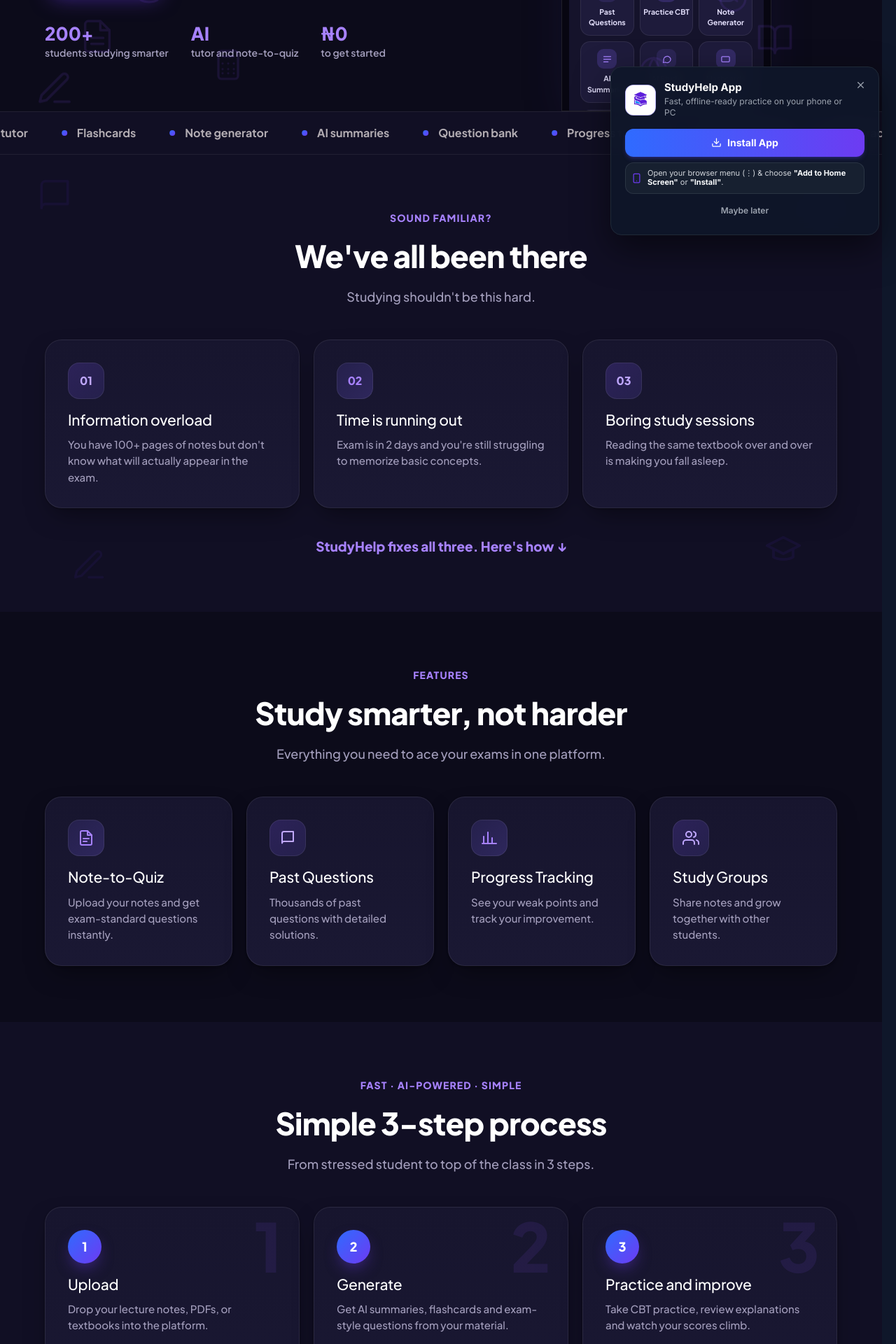
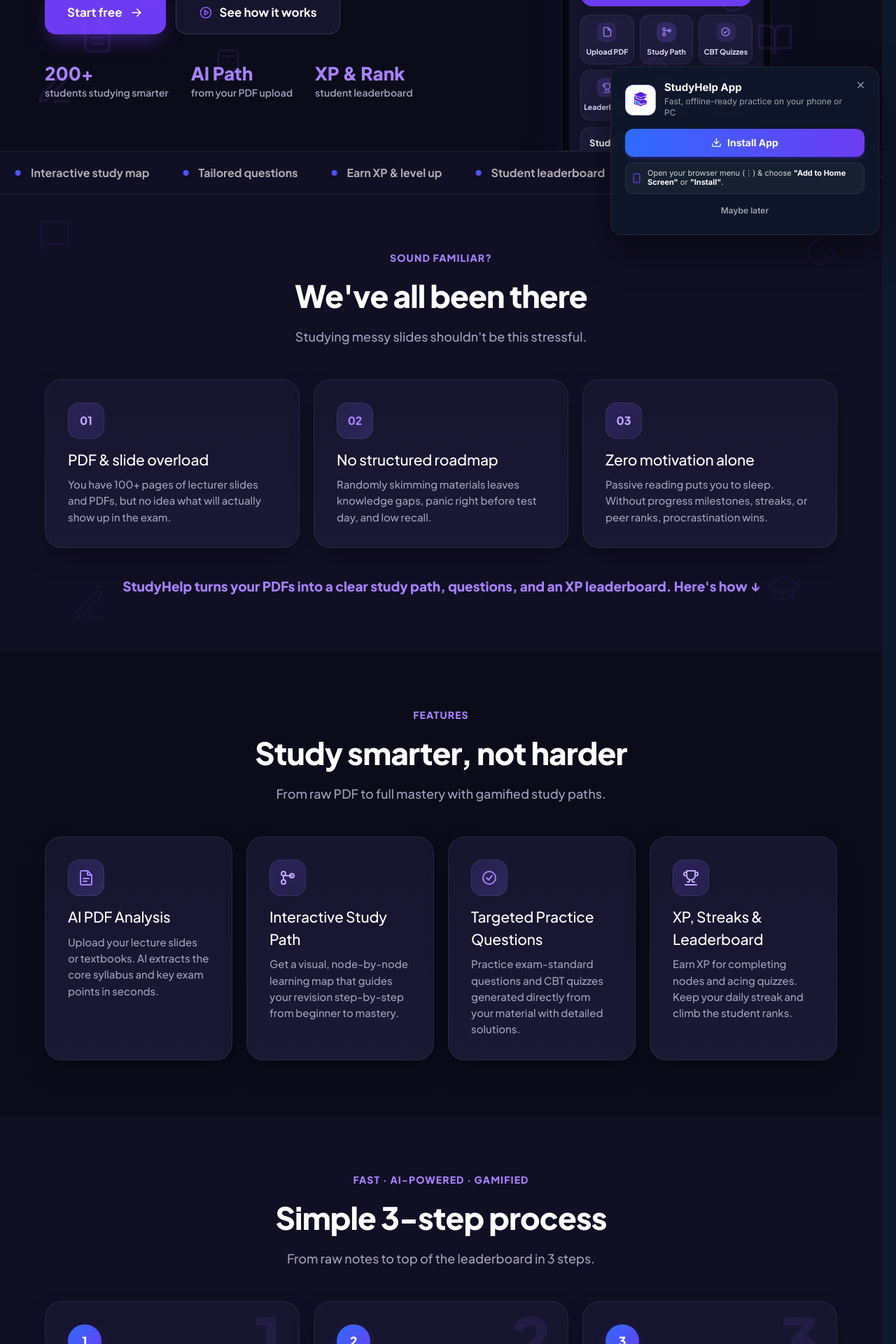
Before and after one commit to Viktor-Kode/studyhubv2, a Next.js app: page / in a window 1280 px wide. Shown: the part 440-2360 px from the top of the page at 70% size. Built offline with nearby package versions, Linux system fonts and the light colour scheme; no server answers.

Commit message:
feat(landing): update copy to highlight PDF analysis, AI study paths, and XP leaderboard

```diff
--- a/app/page.tsx
+++ b/app/page.tsx
@@ -107,7 +107,7 @@ export default function Home() {
                 priceCurrency: 'NGN',
               },
               description:
-                'AI-powered CBT practice platform for Nigerian university students. Turn lecturer notes into practice questions for JAMB, WAEC, NECO, and Post-UTME.',
+                'AI-powered study platform for Nigerian university students. Upload lecture PDFs to generate interactive study paths, practice questions, and earn XP on the leaderboard.',
               url: 'https://www.studyhelp.site',
             },
             {
@@ -116,7 +116,7 @@ export default function Home() {
               name: 'StudyHelp',
               url: 'https://www.studyhelp.site',
               description:
-                'The #1 AI-powered study platform for Nigerian university students preparing for JAMB, WAEC, NECO, and Post-UTME examinations.',
+                'The #1 AI-powered study platform for Nigerian university students. Turn course PDFs into structured study paths, CBT questions, and competitive leaderboard rankings.',
               areaServed: {
                 '@type': 'Country',
                 name: 'Nigeria',
@@ -132,7 +132,7 @@ export default function Home() {
                   acceptedAnswer: {
                     '@type': 'Answer',
                     text:
-                      'StudyHelp is an AI-powered CBT practice platform built for Nigerian university students. It lets you turn your lecturer notes into practice questions for JAMB, WAEC, NECO, and Post-UTME exams.',
+                      'StudyHelp is an AI-powered study platform built for Nigerian students. Upload your lecture PDFs or notes, and StudyHelp analyzes them to map out a step-by-step study path, generate CBT practice questions, and reward you with XP as you compete on the student leaderboard.',
                   },
                 },
                 {
@@ -146,20 +146,20 @@ export default function Home() {
                 },
                 {
                   '@type': 'Question',
-                  name: 'Can StudyHelp generate JAMB past questions?',
+                  name: 'How does the PDF to study path work?',
                   acceptedAnswer: {
                     '@type': 'Answer',
                     text:
-                      'Yes. StudyHelp uses AI to generate CBT-style practice questions in the format of JAMB, WAEC, NECO, and Post-UTME exams. You can also upload your own notes and get custom questions instantly.',
+                      'Simply upload your course PDF, textbook, or lecturer slides. Our AI analyzes the material, breaks it into sequential learning nodes on an interactive map, and generates practice questions for each topic so you can test your knowledge and earn XP.',
                   },
                 },
                 {
                   '@type': 'Question',
-                  name: 'How do I prepare for WAEC using StudyHelp?',
+                  name: 'How do the XP and leaderboard work?',
                   acceptedAnswer: {
                     '@type': 'Answer',
                     text:
-                      'Sign up for free on StudyHelp, select WAEC as your exam type, choose your subjects, and start practicing. The AI study tutor explains every answer so you learn while you practice.',
+                      'Every time you complete a study node, take CBT quizzes, and maintain daily streaks, you earn XP. You can see your standing against university peers on the student leaderboard.',
                   },
                 },
               ],
@@ -467,7 +467,7 @@ export default function Home() {
               The tool behind every <span className="gt">first class</span>
             </h1>
             <p className="sub">
-              Upload your notes, practice past questions and track your progress, all in one place.
+              Upload your course PDF or notes. Our AI analyzes your material, maps out an interactive study path, generates tailored practice questions, and helps you earn XP to climb the student leaderboard.
             </p>
             <div className="acts">
               <Link className="btn hb1" href="/auth/signup">
@@ -490,12 +490,12 @@ export default function Home() {
                 <span>students studying smarter</span>
               </div>
               <div>
-                <b>AI</b>
-                <span>tutor and note-to-quiz</span>
+                <b>AI Path</b>
+                <span>from your PDF upload</span>
               </div>
               <div>
-                <b>₦0</b>
-                <span>to get started</span>
+                <b>XP & Rank</b>
+                <span>student leaderboard</span>
               </div>
             </div>
           </div>
@@ -505,16 +505,16 @@ export default function Home() {
             <div className="ps">
               <div className="pn" />
               <div className="pt">
-                <small>SCHOLAR</small>
+                <small>SCHOLAR · LEVEL 4</small>
                 <b>Hi, Viktor</b>
               </div>
               <div className="pk">
-                <small>Streak</small>
-                <b>12 Days</b>
+                <small>Daily Streak · Leaderboard</small>
+                <b>1,450 XP · Rank #3</b>
                 <div className="bar">
                   <i style={{ width: '75%' }} />
                 </div>
-                <small style={{ marginTop: '8px' }}>75% to next rank: Master</small>
+                <small style={{ marginTop: '8px' }}>50 XP to reach Rank #2</small>
               </div>
               <div className="pa">
                 <div>
@@ -524,7 +524,18 @@ export default function Home() {
                       <path d="M14 2v6h6" />
                     </svg>
                   </i>
-                  Past Questions
+                  Upload PDF
+                </div>
+                <div>
+                  <i>
+                    <svg viewBox="0 0 24 24">
+                      <circle cx="6" cy="18" r="3" />
+                      <circle cx="6" cy="6" r="3" />
+                      <circle cx="18" cy="9" r="3" />
+                      <path d="M6 9v6M9 9h9" />
+                    </svg>
+                  </i>
+                  Study Path
                 </div>
                 <div>
                   <i>
@@ -533,7 +544,17 @@ export default function Home() {
                       <path d="m8 12 3 3 5-6" />
                     </svg>
                   </i>
-                  Practice CBT
+                  CBT Quizzes
+                </div>
+                <div>
+                  <i>
+                    <svg viewBox="0 0 24 24">
+                      <path d="M6 9H4.5a2.5 2.5 0 0 1 0-5H6M18 9h1.5a2.5 2.5 0 0 0 0-5H18" />
+                      <path d="M4 22h16M10 14.66V17c0 .55-.45 1-1 1H7M14 14.66V17c0 .55.45 1 1 1h2" />
+                      <path d="M18 2H6v7a6 6 0 0 0 12 0V2z" />
+                    </svg>
+                  </i>
+                  Leaderboard
                 </div>
                 <div>
                   <i>
@@ -542,23 +563,7 @@ export default function Home() {
                       <path d="M16.5 3.5a2.1 2.1 0 0 1 3 3L7 19l-4 1 1-4z" />
                     </svg>
                   </i>
-                  Note Generator
-                </div>
-                <div>
-                  <i>
-                    <svg viewBox="0 0 24 24">
-                      <path d="M4 6h16M4 12h16M4 18h10" />
-                    </svg>
-                  </i>
-                  AI Summaries
-                </div>
-                <div>
-                  <i>
-                    <svg viewBox="0 0 24 24">
-                      <path d="M21 12a8 8 0 0 1-11.6 7.1L4 20l1-4.6A8 8 0 1 1 21 12z" />
-                    </svg>
-                  </i>
-                  AI Study Tutor
+                  Active Recall
                 </div>
                 <div>
                   <i>
@@ -571,11 +576,11 @@ export default function Home() {
               </div>
               <div className="pc">
                 <div>
-                  <b>Maths Practice</b>
+                  <b>Study Path: Cell Bio</b>
                   <br />
-                  <small>2:00 PM · Today</small>
+                  <small>Node 3 · 10 Questions Ready</small>
                 </div>
-                <small style={{ color: '#6D3BF2', fontWeight: 700 }}>Upcoming</small>
+                <small style={{ color: '#6D3BF2', fontWeight: 700 }}>+60 XP</small>
               </div>
             </div>
           </div>
@@ -585,22 +590,24 @@ export default function Home() {
       {/* Infinite Scrolling Marquee */}
       <div className="mq">
         <div className="mt">
+          <span>PDF analysis</span>
+          <span>AI study path</span>
+          <span>Interactive study map</span>
+          <span>Tailored questions</span>
+          <span>Earn XP & level up</span>
+          <span>Student leaderboard</span>
           <span>CBT practice</span>
-          <span>AI study tutor</span>
           <span>Flashcards</span>
-          <span>Note generator</span>
-          <span>AI summaries</span>
-          <span>Question bank</span>
-          <span>Progress tracking</span>
-          <span>Study groups</span>
+          <span>Active recall</span>
+          <span>PDF analysis</span>
+          <span>AI study path</span>
+          <span>Interactive study map</span>
+          <span>Tailored questions</span>
+          <span>Earn XP & level up</span>
+          <span>Student leaderboard</span>
           <span>CBT practice</span>
-          <span>AI study tutor</span>
           <span>Flashcards</span>
-          <span>Note generator</span>
-          <span>AI summaries</span>
-          <span>Question bank</span>
-          <span>Progress tracking</span>
-          <span>Study groups</span>
+          <span>Active recall</span>
         </div>
       </div>
 
@@ -644,25 +651,25 @@ export default function Home() {
         <div className="w">
           <div className="k">Sound familiar?</div>
           <h2 className="h2">We&apos;ve all been there</h2>
-          <p className="lead">Studying shouldn&apos;t be this hard.</p>
+          <p className="lead">Studying messy slides shouldn&apos;t be this stressful.</p>
           <div className="g3">
             <div className="card">
               <div className="ic v">01</div>
-              <h3>Information overload</h3>
-              <p>You have 100+ pages of notes but don&apos;t know what will actually appear in the exam.</p>
+              <h3>PDF & slide overload</h3>
+              <p>You have 100+ pages of lecturer slides and PDFs, but no idea what will actually show up in the exam.</p>
             </div>
             <div className="card">
               <div className="ic">02</div>
-              <h3>Time is running out</h3>
-              <p>Exam is in 2 days and you&apos;re still struggling to memorize basic concepts.</p>
+              <h3>No structured roadmap</h3>
+              <p>Randomly skimming materials leaves knowledge gaps, panic right before test day, and low recall.</p>
             </div>
             <div className="card">
               <div className="ic v">03</div>
-              <h3>Boring study sessions</h3>
-              <p>Reading the same textbook over and over is making you fall asleep.</p>
+              <h3>Zero motivation alone</h3>
+              <p>Passive reading puts you to sleep. Without progress milestones, streaks, or peer ranks, procrastination wins.</p>
             </div>
           </div>
-          <p className="bridge">StudyHelp fixes all three. Here&apos;s how ↓</p>
+          <p className="bridge">StudyHelp turns your PDFs into a clear study path, questions, and an XP leaderboard. Here&apos;s how ↓</p>
         </div>
       </section>
 
@@ -671,7 +678,7 @@ export default function Home() {
         <div className="w">
           <div className="k">Features</div>
           <h2 className="h2">Study smarter, not harder</h2>
-          <p className="lead">Everything you need to ace your exams in one platform.</p>
+          <p className="lead">From raw PDF to full mastery with gamified study paths.</p>
           <div className="g4">
             <div className="card">
               <div className="ic">
@@ -680,37 +687,41 @@ export default function Home() {
                   <path d="M14 2v6h6M8 13h8M8 17h5" />
                 </svg>
               </div>
-              <h3>Note-to-Quiz</h3>
-              <p>Upload your notes and get exam-standard questions instantly.</p>
+              <h3>AI PDF Analysis</h3>
+              <p>Upload your lecture slides or textbooks. AI extracts the core syllabus and key exam points in seconds.</p>
             </div>
             <div className="card">
               <div className="ic v">
                 <svg viewBox="0 0 24 24" aria-hidden="true">
-                  <path d="M4 19.5A2.5 2.5 0 0 1 6.5 17H20V3H6.5A2.5 2.5 0 0 0 4 5.5z" />
+                  <circle cx="6" cy="18" r="3" />
+                  <circle cx="6" cy="6" r="3" />
+                  <circle cx="18" cy="9" r="3" />
+                  <path d="M6 9v6M9 9h9" />
                 </svg>
               </div>
-              <h3>Past Questions</h3>
-              <p>Thousands of past questions with detailed solutions.</p>
+              <h3>Interactive Study Path</h3>
+              <p>Get a visual, node-by-node learning map that guides your revision step-by-step from beginner to mastery.</p>
             </div>
             <div className="card">
               <div className="ic">
                 <svg viewBox="0 0 24 24" aria-hidden="true">
-                  <path d="M4 20V10M10 20V4M16 20v-8M22 20H2" />
+                  <circle cx="12" cy="12" r="9" />
+                  <path d="m8 12 3 3 5-6" />
                 </svg>
               </div>
-              <h3>Progress Tracking</h3>
-              <p>See your weak points and track your improvement.</p>
+              <h3>Targeted Practice Questions</h3>
+              <p>Practice exam-standard questions and CBT quizzes generated directly from your material with detailed solutions.</p>
             </div>
             <div className="card">
               <div className="ic v">
                 <svg viewBox="0 0 24 24" aria-hidden="true">
-                  <path d="M17 21v-2a4 4 0 0 0-4-4H5a4 4 0 0 0-4 4v2" />
-                  <circle cx="9" cy="7" r="4" />
-                  <path d="M23 21v-2a4 4 0 0 0-3-3.9M16 3.1a4 4 0 0 1 0 7.8" />
+                  <path d="M6 9H4.5a2.5 2.5 0 0 1 0-5H6M18 9h1.5a2.5 2.5 0 0 0 0-5H18" />
+                  <path d="M4 22h16M10 14.66V17c0 .55-.45 1-1 1H7M14 14.66V17c0 .55.45 1 1 1h2" />
+                  <path d="M18 2H6v7a6 6 0 0 0 12 0V2z" />
                 </svg>
               </div>
-              <h3>Study Groups</h3>
-              <p>Share notes and grow together with other students.</p>
+              <h3>XP, Streaks & Leaderboard</h3>
+              <p>Earn XP for completing nodes and acing quizzes. Keep your daily streak and climb the student ranks.</p>
             </div>
           </div>
         </div>
@@ -719,29 +730,29 @@ export default function Home() {
       {/* How it works Section */}
       <section className="sec tint" id="how-it-works">
         <div className="w">
-          <div className="k">Fast · AI-powered · Simple</div>
+          <div className="k">Fast · AI-powered · Gamified</div>
           <h2 className="h2">Simple 3-step process</h2>
-          <p className="lead">From stressed student to top of the class in 3 steps.</p>
+          <p className="lead">From raw notes to top of the leaderboard in 3 steps.</p>
           <div className="g3">
             <div className="card">
               <span className="bn">1</span>
               <div className="num">1</div>
-              <h3>Upload</h3>
-              <p>Drop your lecture notes, PDFs, or textbooks into the platform.</p>
+              <h3>Upload your PDF</h3>
+              <p>Drop your course slides, handouts, or textbook chapters right into the platform.</p>
               <div className="mini">
-                physics_lecture_3.pdf · 12.4 MB
+                biochemistry_lectures.pdf · Uploaded
                 <div className="bar">
-                  <i style={{ width: '80%' }} />
+                  <i style={{ width: '100%' }} />
                 </div>
               </div>
             </div>
             <div className="card">
               <span className="bn">2</span>
               <div className="num">2</div>
-              <h3>Generate</h3>
-              <p>Get AI summaries, flashcards and exam-style questions from your material.</p>
+              <h3>AI Maps Your Path & Questions</h3>
+              <p>Our AI analyzes the material, builds an interactive roadmap, and creates tailored CBT practice questions.</p>
               <div className="mini">
-                AI summary ready
+                10 Study Nodes & 60 Questions Mapped
                 <div className="bar">
                   <i style={{ width: '100%' }} />
                 </div>
@@ -750,12 +761,12 @@ export default function Home() {
             <div className="card">
               <span className="bn">3</span>
               <div className="num">3</div>
-              <h3>Practice and improve</h3>
-              <p>Take CBT practice, review explanations and watch your scores climb.</p>
+              <h3>Learn, Quiz & Earn XP</h3>
+              <p>Pass topic quizzes, earn XP, protect your streak, and climb the university leaderboard.</p>
               <div className="mini">
-                Mock score average · 88%
+                +150 XP · Rank #3 on Leaderboard
                 <div className="bar">
-                  <i style={{ width: '88%' }} />
+                  <i style={{ width: '85%' }} />
                 </div>
               </div>
             </div>
@@ -778,9 +789,10 @@ export default function Home() {
               </div>
               <span className="ps2">Get started with no commitment</span>
               <ul>
+                <li>1 AI Study Path from PDF</li>
                 <li>3 practice sessions (10 questions each)</li>
+                <li>XP & Leaderboard access</li>
                 <li>Basic study timer</li>
-                <li>Limited analytics</li>
               </ul>
               <Link className="btn b2" href="/auth/signup">
                 Get started free
@@ -796,13 +808,12 @@ export default function Home() {
               </div>
               <span className="ps2">Perfect for exam season</span>
               <ul>
-                <li>Unlimited CBT tests and study sessions</li>
-                <li>Unlimited AI questions and tutoring</li>
-                <li>All exam types</li>
-                <li>Smart study timer</li>
-                <li>Full analytics and progress tracking</li>
-                <li>Notes, highlights and streak tracking</li>
-                <li>AI explanations for answers</li>
+                <li>Unlimited PDF uploads & AI Study Paths</li>
+                <li>Unlimited CBT quizzes and practice tests</li>
+                <li>Full XP, daily streaks & Leaderboard standing</li>
+                <li>All courses & exam subjects</li>
+                <li>Smart node tracking & detailed analytics</li>
+                <li>Flashcards & AI explanations</li>
               </ul>
               <Link className="btn b1" href="/auth/signup?plan=weekly">
                 Start weekly plan
@@ -821,6 +832,7 @@ export default function Home() {
               </span>
               <ul>
                 <li>Everything in Weekly</li>
+                <li>Priority AI processing for large PDFs</li>
                 <li>Priority support</li>
               </ul>
               <Link className="btn b2" href="/auth/signup?plan=monthly">
```
